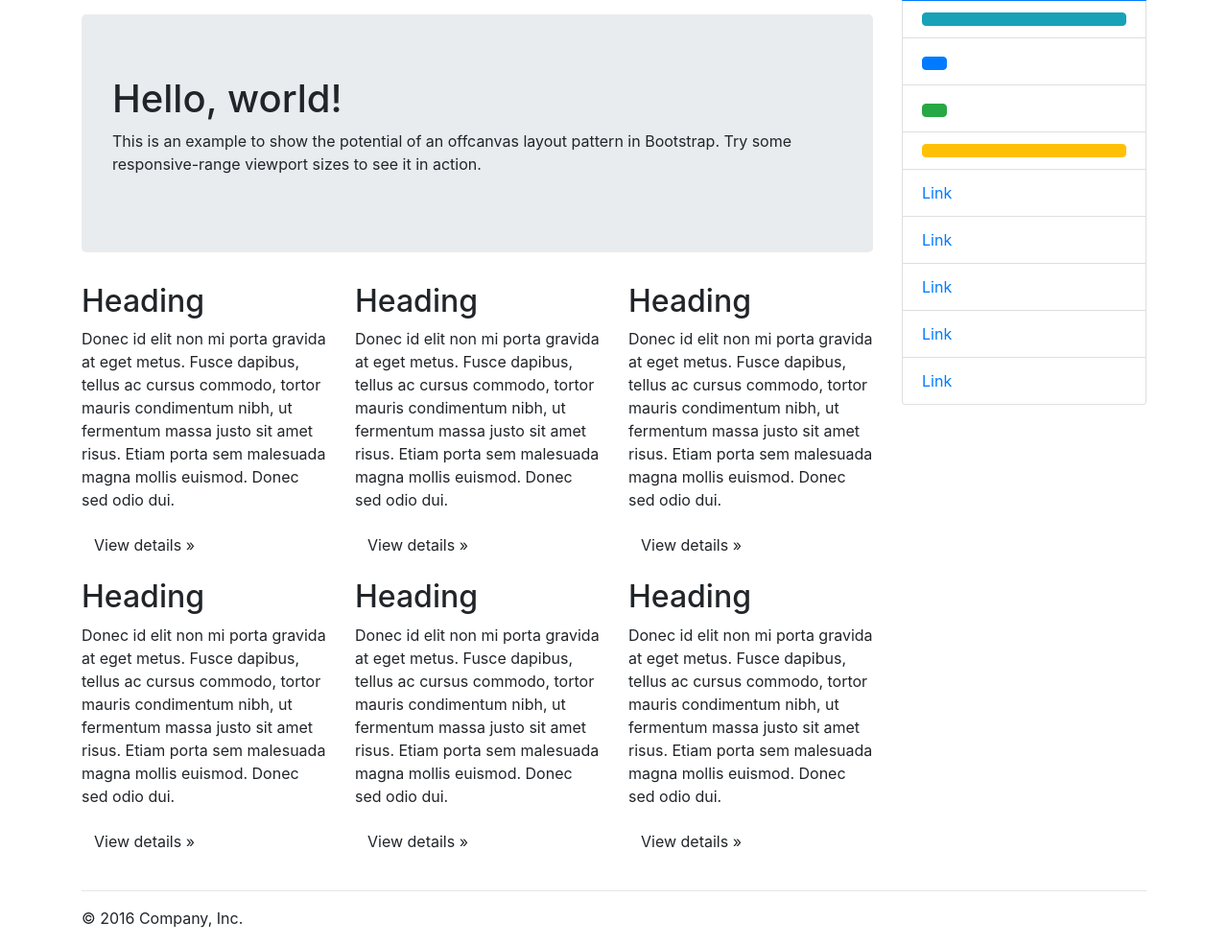
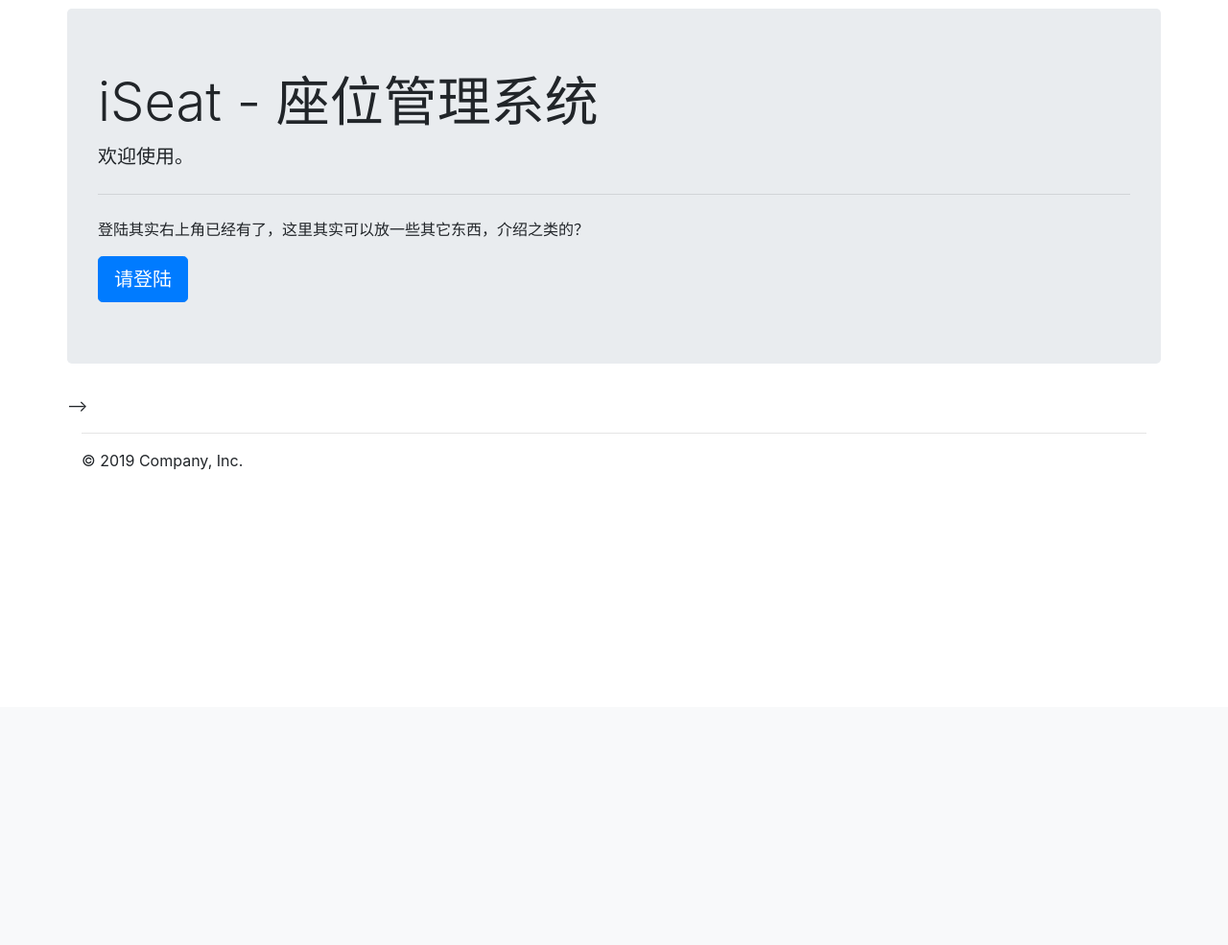
Before and after one commit to fun4wut/iSeat_BackEnd, a Flask app: page / in a window 1280 px wide. Shown: the part 63-1048 px from the top of the page at 96% size. After the commit the page ends 553 px from the top, so only its background shows below. Run offline with Flask 2, Linux system fonts and the light colour scheme; parts of the project's set-up code (start-up, migrations or seed data) failed here and were passed over; some libraries are stand-ins or nearby versions.

Commit message:
app/templates/index.html: 制作了简陋的主页

```diff
--- a/app/templates/common/base.html
+++ b/app/templates/common/base.html
@@ -18,13 +18,13 @@
     </head>
 
     <body>
-        {% include "common/header.html" %}<!--引入网页的头部模板-->
+         {% include "common/header.html" %}
         <div class="container">
-            <div class="row row-offcanvas row-offcanvas-right">
+            <div class="row">
                 {% block content %}<!--自定义模板区域-->
 
                 {% endblock %}
-                {% include "common/sidebar.html" %}<!--引入网页的侧边模板-->
+                <!-- {% include "common/sidebar.html" %} -->
             </div><!--/row-->
             {% include "common/footer.html" %}<!--引入网页的底部模板-->
         </div>
--- a/app/templates/common/footer.html
+++ b/app/templates/common/footer.html
@@ -1,5 +1,5 @@
 <hr>
 
 <footer>
-    <p>&copy; 2016 Company, Inc.</p>
+    <p>&copy; 2019 Company, Inc.</p>
 </footer>
--- a/app/templates/index.html
+++ b/app/templates/index.html
@@ -1,44 +1,12 @@
 {% extends "common/base.html" %}<!--继承基础模板-->
 {% block content %}<!--自定义模板区域-->
-<div class="col-xs-12 col-sm-9">
-  <p class="pull-right visible-xs">
-    <button type="button" class="btn btn-primary btn-xs" data-toggle="offcanvas">Toggle nav</button>
-  </p>
-  <div class="jumbotron">
-    <h1>Hello, world!</h1>
-    <p>This is an example to show the potential of an offcanvas layout pattern in Bootstrap. Try some responsive-range viewport sizes to see it in action.</p>
-  </div>
-  <div class="row">
-    <div class="col-xs-6 col-lg-4">
-      <h2>Heading</h2>
-      <p>Donec id elit non mi porta gravida at eget metus. Fusce dapibus, tellus ac cursus commodo, tortor mauris condimentum nibh, ut fermentum massa justo sit amet risus. Etiam porta sem malesuada magna mollis euismod. Donec sed odio dui. </p>
-      <p><a class="btn btn-default" href="#" role="button">View details &raquo;</a></p>
-    </div><!--/.col-xs-6.col-lg-4-->
-    <div class="col-xs-6 col-lg-4">
-      <h2>Heading</h2>
-      <p>Donec id elit non mi porta gravida at eget metus. Fusce dapibus, tellus ac cursus commodo, tortor mauris condimentum nibh, ut fermentum massa justo sit amet risus. Etiam porta sem malesuada magna mollis euismod. Donec sed odio dui. </p>
-      <p><a class="btn btn-default" href="#" role="button">View details &raquo;</a></p>
-    </div><!--/.col-xs-6.col-lg-4-->
-    <div class="col-xs-6 col-lg-4">
-      <h2>Heading</h2>
-      <p>Donec id elit non mi porta gravida at eget metus. Fusce dapibus, tellus ac cursus commodo, tortor mauris condimentum nibh, ut fermentum massa justo sit amet risus. Etiam porta sem malesuada magna mollis euismod. Donec sed odio dui. </p>
-      <p><a class="btn btn-default" href="#" role="button">View details &raquo;</a></p>
-    </div><!--/.col-xs-6.col-lg-4-->
-    <div class="col-xs-6 col-lg-4">
-      <h2>Heading</h2>
-      <p>Donec id elit non mi porta gravida at eget metus. Fusce dapibus, tellus ac cursus commodo, tortor mauris condimentum nibh, ut fermentum massa justo sit amet risus. Etiam porta sem malesuada magna mollis euismod. Donec sed odio dui. </p>
-      <p><a class="btn btn-default" href="#" role="button">View details &raquo;</a></p>
-    </div><!--/.col-xs-6.col-lg-4-->
-    <div class="col-xs-6 col-lg-4">
-      <h2>Heading</h2>
-      <p>Donec id elit non mi porta gravida at eget metus. Fusce dapibus, tellus ac cursus commodo, tortor mauris condimentum nibh, ut fermentum massa justo sit amet risus. Etiam porta sem malesuada magna mollis euismod. Donec sed odio dui. </p>
-      <p><a class="btn btn-default" href="#" role="button">View details &raquo;</a></p>
-    </div><!--/.col-xs-6.col-lg-4-->
-    <div class="col-xs-6 col-lg-4">
-      <h2>Heading</h2>
-      <p>Donec id elit non mi porta gravida at eget metus. Fusce dapibus, tellus ac cursus commodo, tortor mauris condimentum nibh, ut fermentum massa justo sit amet risus. Etiam porta sem malesuada magna mollis euismod. Donec sed odio dui. </p>
-      <p><a class="btn btn-default" href="#" role="button">View details &raquo;</a></p>
-    </div><!--/.col-xs-6.col-lg-4-->
-  </div><!--/row-->
-</div><!--/.col-xs-12.col-sm-9-->
+<div class="col-xs-12 mx-auto mt-5 px-0 container">
+    <div class="jumbotron">
+        <h1 class="display-4">iSeat - 座位管理系统</h1>
+        <p class="lead">欢迎使用。</p>
+        <hr class="my-4">
+        <p>登陆其实右上角已经有了，这里其实可以放一些其它东西，介绍之类的？</p>
+        <a href="#" role="button" class="btn btn-primary btn-lg">请登陆</a>
+    </div>
+</div><!--/.col-xs-12 -->
 {% endblock %}
```
Also changed, not shown: HISTORY.md (+0 -12 lines), app/templates/common/sidebar.ref.html (added, +36 -0 lines), app/templates/index.ref.html (added, +41 -0 lines).
